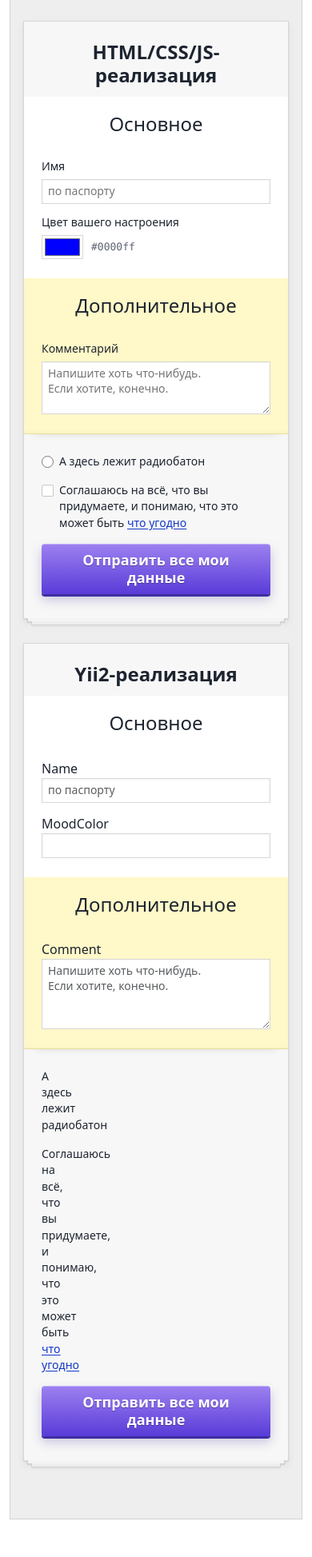
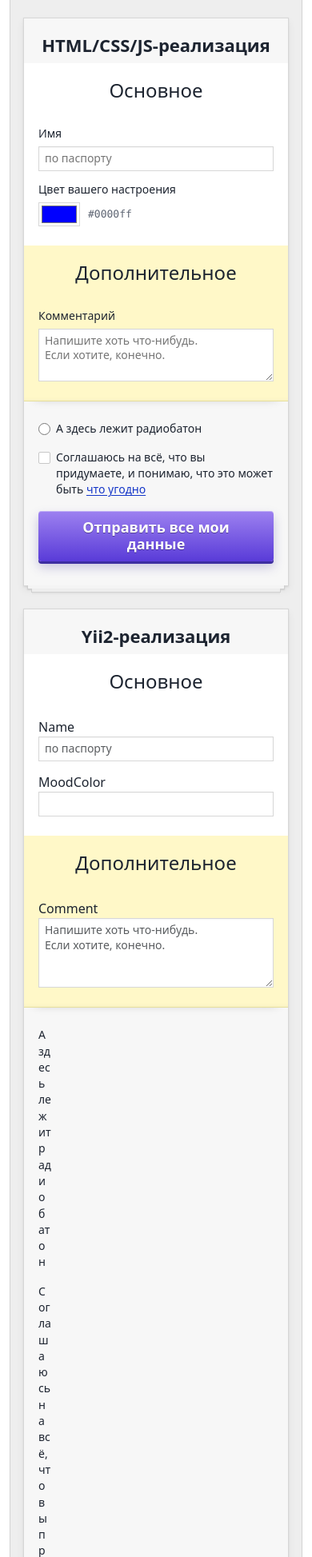
Before and after one commit to samdaught/officeMag, a Yii app: template views/yii2/form.php in a window 390 px wide. Shown: the part 111-2058 px from the top of the page at 80% size. Run offline with PHP 8.4 and a stand-in for Yii, Linux system fonts and the light colour scheme; the template is opened without the code that fills it, so the values that code supplies are empty; form fields are guessed from the names that the template uses; some libraries are stand-ins or nearby versions.

Commit message:
fix form on mobile

```diff
--- a/web/css/form.css
+++ b/web/css/form.css
@@ -5,6 +5,18 @@
     border: 1px solid #d2d2d2;
     background: #eeeeee;
     color: #1d2430;
+}
+
+.form-page,
+.form-card,
+.form,
+.form__fieldset,
+.form__bottom,
+.form__field,
+.yii-field,
+.form__choice,
+.form__choice-wrap {
+    min-width: 0;
 }
 
 .form-page__header {
@@ -19,6 +31,7 @@
 .form-page__header p,
 .form-card h2 {
     margin: 0;
+    overflow-wrap: anywhere;
 }
 
 .form-page__header h1 {
@@ -107,6 +120,7 @@
     padding: 20px 55px 24px;
     border: 0;
     background: #ffffff;
+    min-inline-size: 0;
 }
 
 .form__fieldset--extra {
@@ -158,12 +172,15 @@
     font-weight: 400;
     line-height: 1.35;
     text-align: right;
+    overflow-wrap: anywhere;
 }
 
 .form__field input:not([type="color"]),
 .form__field textarea,
 .form .form-control {
     width: 100%;
+    max-width: 100%;
+    min-width: 0;
     min-height: 30px;
     padding: 5px 7px;
     border: 1px solid #d7d7d7;
@@ -193,6 +210,8 @@
 
 .form__color-row {
     display: flex;
+    min-width: 0;
+    flex-wrap: wrap;
     align-items: center;
     gap: 10px;
 }
@@ -235,6 +254,7 @@
     color: #1d2430;
     font-size: 14px;
     line-height: 1.45;
+    overflow-wrap: anywhere;
 }
 
 .form__choice {
@@ -263,8 +283,18 @@
 .form__choice--checkbox input:checked,
 .form__choice-wrap--checkbox .form-check-input:checked {
     background:
-        linear-gradient(45deg, transparent 54%, #8b62e6 54% 66%, transparent 66%),
-        linear-gradient(-45deg, transparent 42%, #8b62e6 42% 54%, transparent 54%),
+        linear-gradient(
+            45deg,
+            transparent 54%,
+            #8b62e6 54% 66%,
+            transparent 66%
+        ),
+        linear-gradient(
+            -45deg,
+            transparent 42%,
+            #8b62e6 42% 54%,
+            transparent 54%
+        ),
         #ffffff;
 }
 
@@ -276,6 +306,7 @@
 
 .form__submit {
     justify-self: start;
+    max-width: 100%;
     min-height: 44px;
     padding: 10px 20px;
     border: 0;
@@ -285,7 +316,10 @@
     font-size: 18px;
     font-weight: 800;
     line-height: 1.2;
+    text-align: center;
     text-shadow: 0 1px 0 rgba(0, 0, 0, 0.35);
+    white-space: normal;
+    overflow-wrap: anywhere;
     box-shadow:
         inset 0 1px 0 rgba(255, 255, 255, 0.35),
         0 3px 0 #3d2ea1,
@@ -402,10 +436,20 @@
         margin-top: 8px;
     }
 
+    .form-card {
+        margin-top: 22px;
+        margin-bottom: 28px;
+    }
+
+    .form-card h2 {
+        padding: 20px 18px 10px;
+        font-size: 22px;
+    }
+
     .form__fieldset,
     .form__bottom {
-        padding-right: 22px;
-        padding-left: 22px;
+        padding-right: 18px;
+        padding-left: 18px;
     }
 
     .form__bottom {
@@ -426,12 +470,12 @@
     }
 
     .form__bottom {
-        padding-left: 22px;
+        padding-left: 18px;
     }
 
     .form__server-result {
-        margin-right: 22px;
-        margin-left: 22px;
+        margin-right: 18px;
+        margin-left: 18px;
     }
 
     .form__server-result dl div {
@@ -439,3 +483,16 @@
         gap: 2px;
     }
 }
+
+@media (max-width: 380px) {
+    .form-page {
+        padding-right: 10px;
+        padding-left: 10px;
+    }
+
+    .form__fieldset,
+    .form__bottom {
+        padding-right: 14px;
+        padding-left: 14px;
+    }
+}
```
